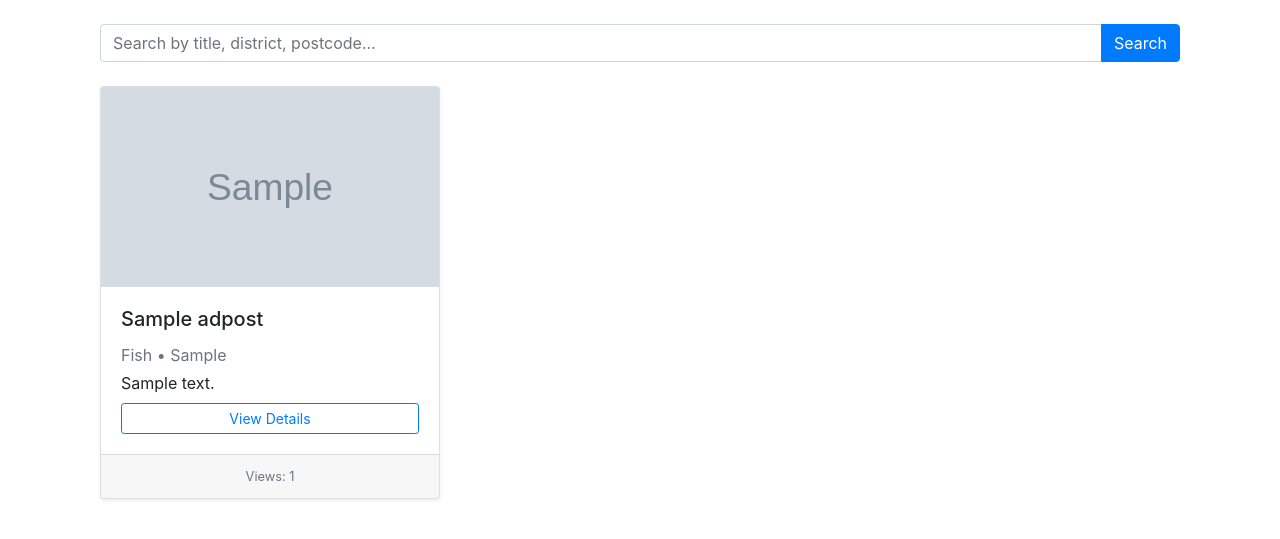
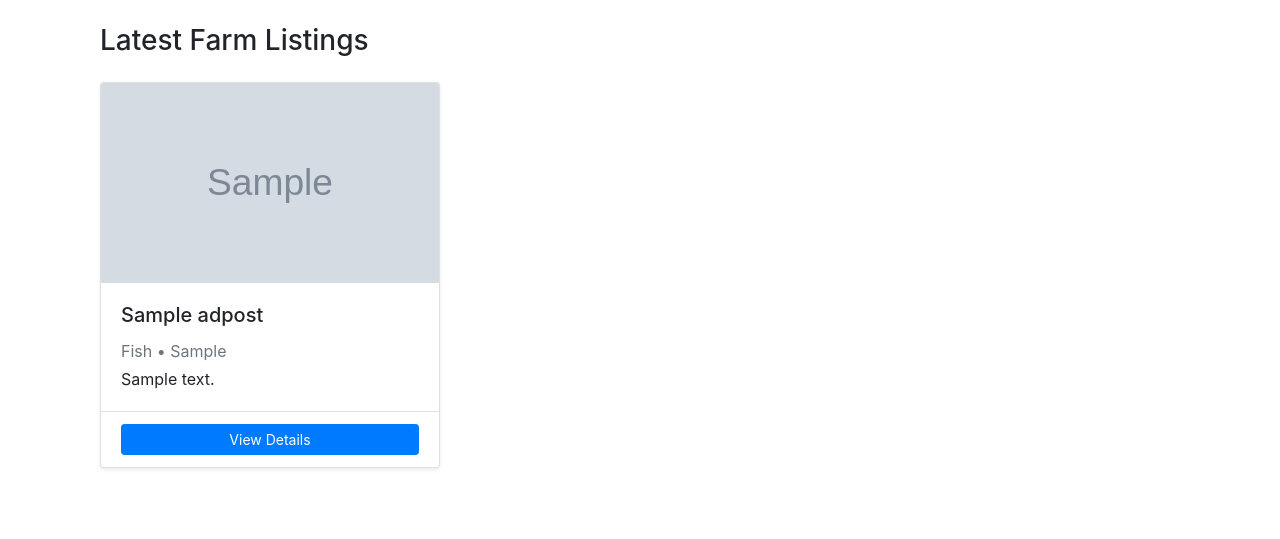
Before and after one commit to Anoop-George/classified, a Django app: page / in a window 1280 px wide. Shown: the part 56-595 px from the top of the page. Run offline with Django 4.2, Linux system fonts and the light colour scheme; tables that the repository leaves empty hold one stand-in row (values such as "Sample post"); grey boxes marked "Sample" are stand-in pictures; some libraries are stand-ins or nearby versions.

Commit message:
working model

```diff
--- a/farmproject/farmclassifieds/views.py
+++ b/farmproject/farmclassifieds/views.py
@@ -13,6 +13,8 @@ from django.shortcuts import get_object_or_404, redirect, render
 
 from .forms import PhoneSignupForm, PhoneLoginForm, AdPostForm
 from .models import AdPost, User
+from django.db.models import Prefetch
+from .models import AdPost, AdImage
 
 
 # ---------------------------------------------
@@ -22,24 +24,17 @@ def post_list(request):
     posts = (
         AdPost.objects
         .filter(admin_verified=True)
-        .prefetch_related("images")   # ✅ CRITICAL FIX
-        .order_by("-created_at")
+        .prefetch_related(
+            Prefetch(
+                'images',
+                queryset=AdImage.objects.only('image', 'webp_image')
+            )
+        )
+        .order_by('-created_at')
     )
 
-    query = request.GET.get("q", "")
-    if query:
-        posts = posts.filter(
-            Q(title__icontains=query) |
-            Q(contents__icontains=query) |
-            Q(postcode__icontains=query) |
-            Q(district__icontains=query)
-        )
-
-    posts = posts[:15]  # slice AFTER prefetch
-
-    return render(request, "post_list.html", {
-        "posts": posts,
-        "query": query,
+    return render(request, 'post_list.html', {
+        'posts': posts
     })
 
 
--- a/farmproject/templates/post_list.html
+++ b/farmproject/templates/post_list.html
@@ -1,83 +1,61 @@
 {% extends "base.html" %}
 
 {% block content %}
-
 <div class="container mt-4">
 
-  <!-- ================= SEARCH BAR ================= -->
-  <form method="get" action="" class="mb-4">
-    <div class="input-group">
-      <input type="text" name="q" value="{{ query|default:'' }}" class="form-control"
-        placeholder="Search by title, district, postcode...">
-      <div class="input-group-append">
-        <button class="btn btn-primary" type="submit">Search</button>
-      </div>
-    </div>
-  </form>
+  <h3 class="mb-4">Latest Farm Listings</h3>
 
-  <!-- ================= POST LIST ================= -->
+  {% if posts %}
   <div class="row">
 
-    {% if posts %}
     {% for post in posts %}
-
     <div class="col-md-4 mb-4">
       <div class="card h-100 shadow-sm">
 
-        <!-- ================= IMAGE ================= -->
-        {% if post.images.count %}
-        {% with img=post.images.first %}
-        <img src="{{ img.image.url }}" class="card-img-top" alt="{{ post.title }}"
-          style="height:200px; object-fit:cover;">
-        {% endwith %}
+        {# ---------- IMAGE ---------- #}
+        {% with img=post.images.all.0 %}
+        {% if img %}
+        <picture>
+          {% if img.webp_image %}
+          <source srcset="{{ img.webp_image.url }}" type="image/webp">
+          {% endif %}
+          <img src="{{ img.image.url }}" class="card-img-top" style="height:200px; object-fit:cover;">
+        </picture>
         {% else %}
-        <div class="card-img-top bg-light d-flex align-items-center justify-content-center" style="height:200px;">
-          <small class="text-muted">No image available</small>
+        <div class="bg-light d-flex align-items-center justify-content-center" style="height:200px;">
+          <span class="text-muted">No Image</span>
         </div>
         {% endif %}
+        {% endwith %}
 
-        <!-- ================= BODY ================= -->
-        <div class="card-body d-flex flex-column">
-
-          <h5 class="card-title">
-            {{ post.title|truncatechars:50 }}
-          </h5>
+        {# ---------- CONTENT ---------- #}
+        <div class="card-body">
+          <h5 class="card-title">{{ post.title|truncatechars:40 }}</h5>
 
           <p class="text-muted mb-1">
             {{ post.get_category_display }} • {{ post.district }}
           </p>
 
-          <p class="card-text mb-2">
+          <p class="card-text">
             {{ post.contents|truncatechars:80 }}
           </p>
-
-          <div class="mt-auto">
-            <a href="{% url 'post_detail' post.pk %}" class="btn btn-sm btn-outline-primary btn-block">
-              View Details
-            </a>
-          </div>
-
         </div>
 
-        <!-- ================= FOOTER ================= -->
-        <div class="card-footer text-muted small text-center">
-          Views: {{ post.view_count }}
+        {# ---------- FOOTER ---------- #}
+        <div class="card-footer bg-white">
+          <a href="{% url 'post_detail' post.pk %}" class="btn btn-sm btn-primary btn-block">
+            View Details
+          </a>
         </div>
 
       </div>
     </div>
-
     {% endfor %}
 
-    {% else %}
-    <div class="col-12">
-      <p class="text-muted text-center">
-        No posts found.
-      </p>
-    </div>
-    {% endif %}
+  </div>
+  {% else %}
+  <p class="text-muted">No posts available.</p>
+  {% endif %}
 
-  </div>
 </div>
-
 {% endblock %}
```
